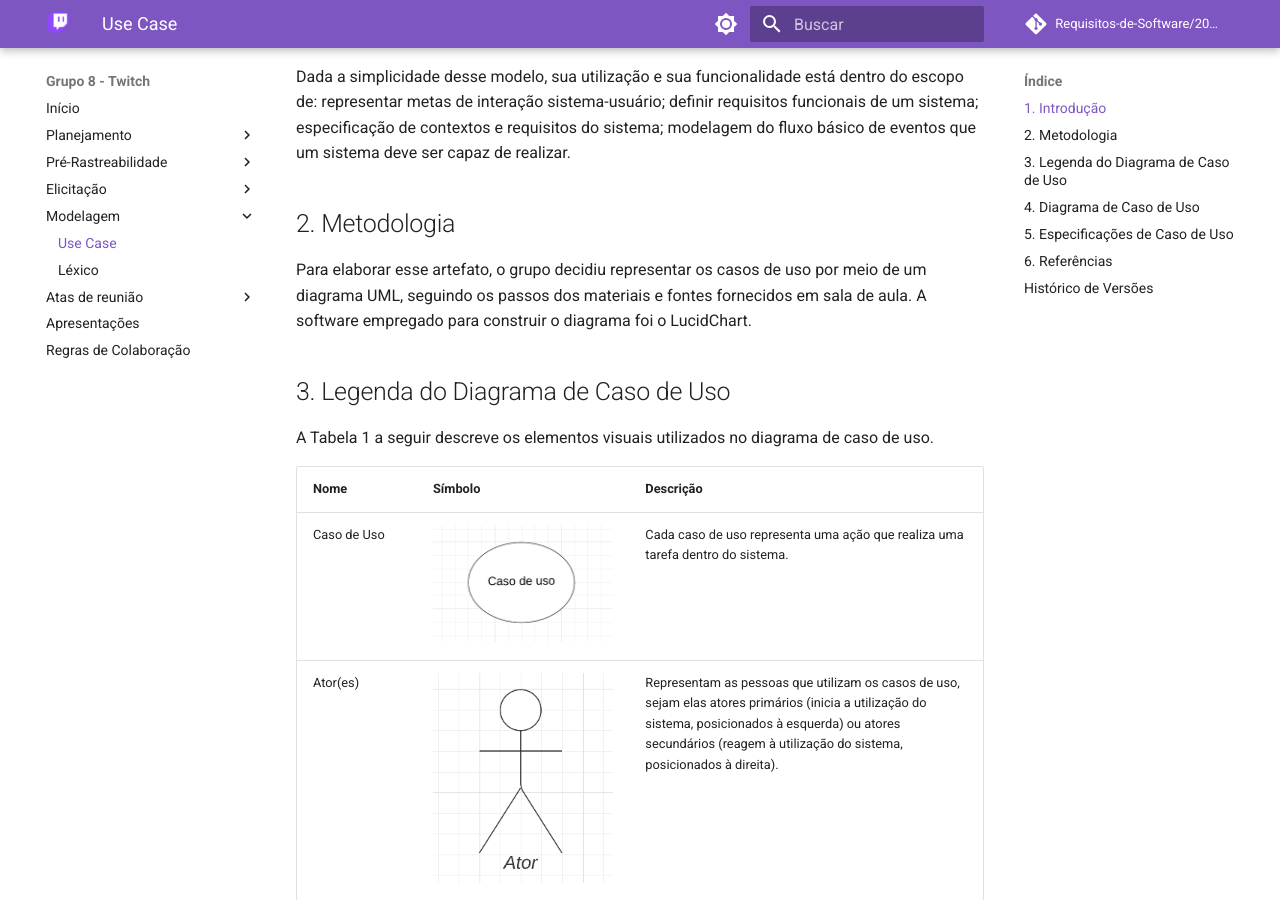
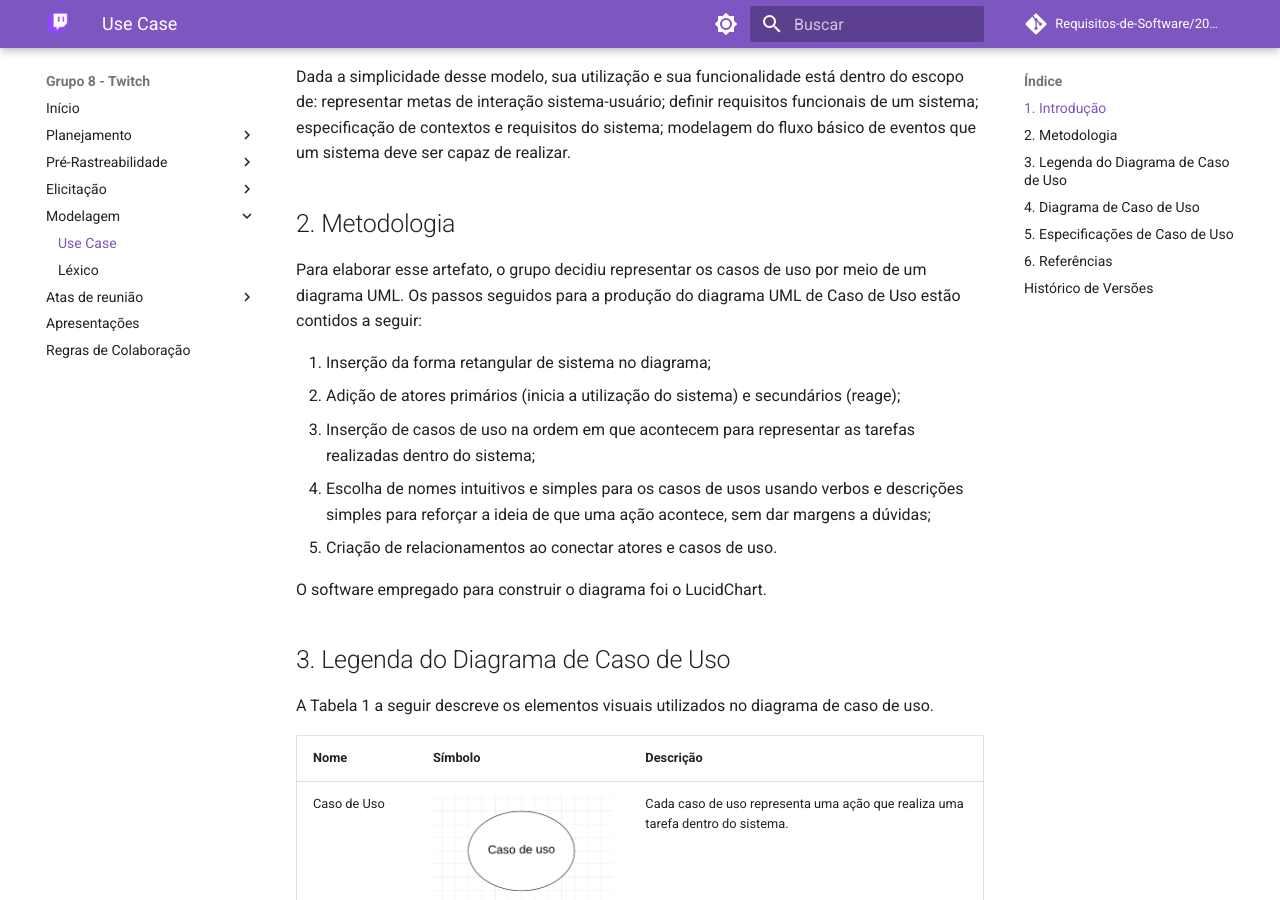
Before and after one commit to Requisitos-de-Software/2023.1-Twitch, an MkDocs documentation site: the page built from docs/modelagem/usecase.md, in a window 1280 px wide and 900 px high, scrolled down 311 px. Built offline with MkDocs 1.6.1 and Material for MkDocs 9.7.7, drawn with Linux system fonts in a browser that asks for light colours; comment, search, counter and statistics services are not loaded; some of the changed text lies outside the part shown.

Commit message:
melhorias em metodologias

```diff
--- a/docs/modelagem/usecase.md
+++ b/docs/modelagem/usecase.md
@@ -5,7 +5,15 @@ Dada a simplicidade desse modelo, sua utilização e sua funcionalidade está de
 
 ## 2. Metodologia
 
-Para elaborar esse artefato, o grupo decidiu representar os casos de uso por meio de um diagrama UML, seguindo os passos dos materiais e fontes fornecidos em sala de aula. A software empregado para construir o diagrama foi o LucidChart.
+Para elaborar esse artefato, o grupo decidiu representar os casos de uso por meio de um diagrama UML. Os passos seguidos para a produção do diagrama UML de Caso de Uso estão contidos a seguir:
+
+1. Inserção da forma retangular de sistema no diagrama;
+2. Adição de atores primários (inicia a utilização do sistema) e secundários (reage);
+3. Inserção de casos de uso na ordem em que acontecem para representar as tarefas realizadas dentro do sistema;
+4. Escolha de nomes intuitivos e simples para os casos de usos usando verbos e descrições simples para reforçar a ideia de que uma ação acontece, sem dar margens a dúvidas;
+5. Criação de relacionamentos ao conectar atores e casos de uso.
+
+O software empregado para construir o diagrama foi o LucidChart.
 
 ## 3. Legenda do Diagrama de Caso de Uso
 
@@ -48,8 +56,9 @@ A Tabela 2 registra o histórico de versão desse documento.
 |**Data** | **Versão** | **Descrição** | **Autor** | **Revisor** |
 |:---: | :---: | :---: | :---: | :---: |
 | 11/05/2023 | 1.0 | Primeira Versão do artefato de Use Case (Caso de Uso) | Brunna Louise, Diógenes Dantas | Milena Beatriz, Rafael Nobre |
-| 14/05/2023 | 1.1 | Adição de metologia e algumas legendas do Diagrama de Caso de Uso | Brunna Louise, Diógenes Dantas | Milena Beatriz |
+| 14/05/2023 | 1.1 | Adição de metodologia e algumas legendas do Diagrama de Caso de Uso | Brunna Louise, Diógenes Dantas | Milena Beatriz |
 | 15/05/2023 | 1.2 | Adição do Diagrama de Casos de Uso e novas imagens da Legenda do Diagrama de Caso de Uso | Diógenes Dantas | Brunna Louise |
+| 16/05/2023 | 1.3 | Adição de passos seguidos para criação de diagrama de caso de uso | Brunna Louise | Diógenes Dantas |
 
 <h6 align = "center"> Tabela 2: Histórico de Versões
 <br> Autor(es): Brunna Louise, Diógenes Dantas
```
Also changed, not shown: other parts of docs/modelagem/usecase.md (+1 -1 lines).
